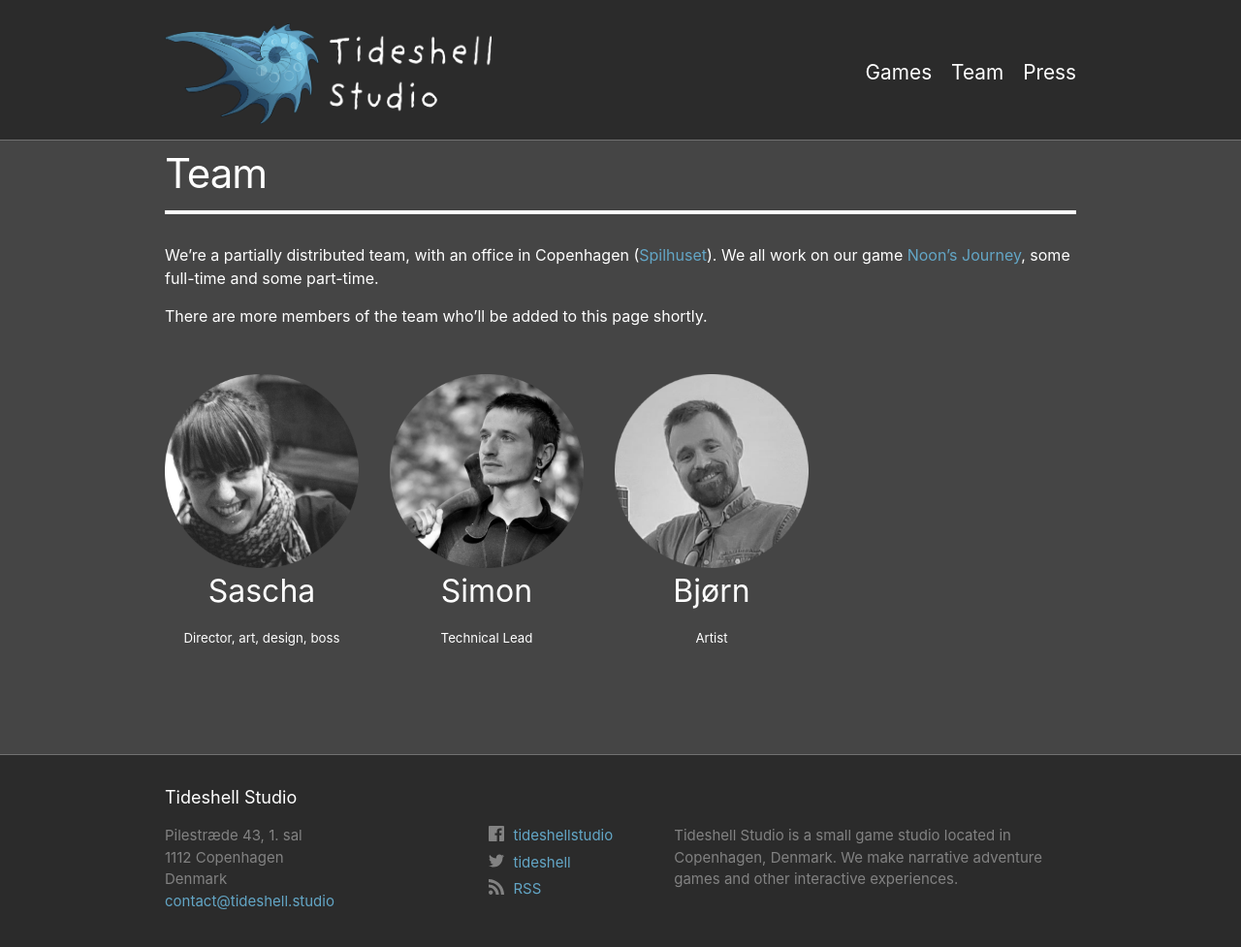
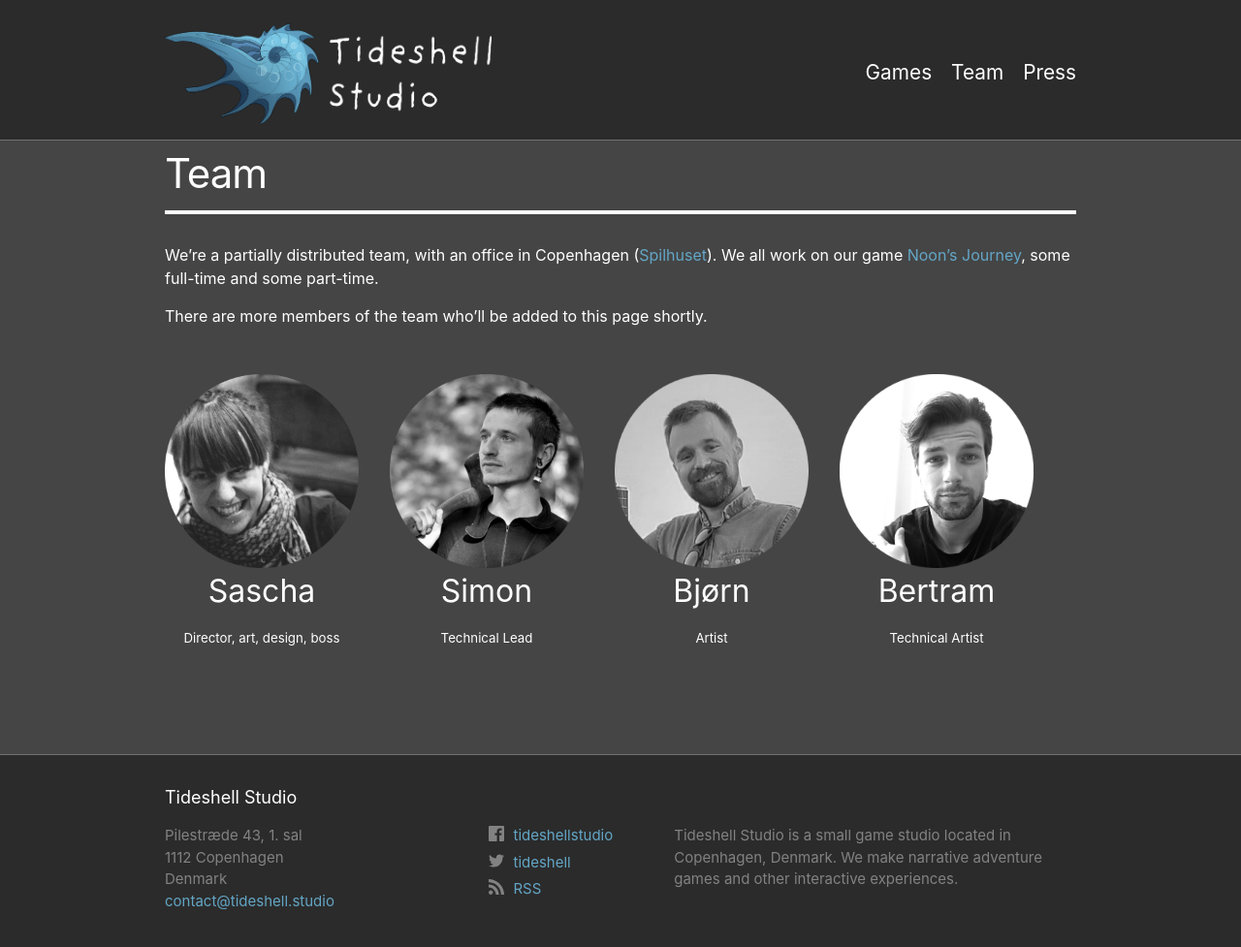
Before and after one commit to altschuler/tideshell-blog, a Jekyll site: the page built from pages/team.md, in a window 1280 px wide and 1001 px high. Shown: the top 977 px of the window at 97% size. Built offline with Jekyll 4.4.1, drawn with Linux system fonts in a browser that asks for light colours; some of the changed lines change nothing that is shown.

Commit message:
add bertram

```diff
--- a/_config.yml
+++ b/_config.yml
@@ -61,7 +61,7 @@
     - name: Bertram
       role: Technical Artist
       image: Bertram.png
-      active: no
+      active: yes
 
     - name: Marco
       role: Animator
```
Also changed, not shown: assets/images/team/Bertram.png.
